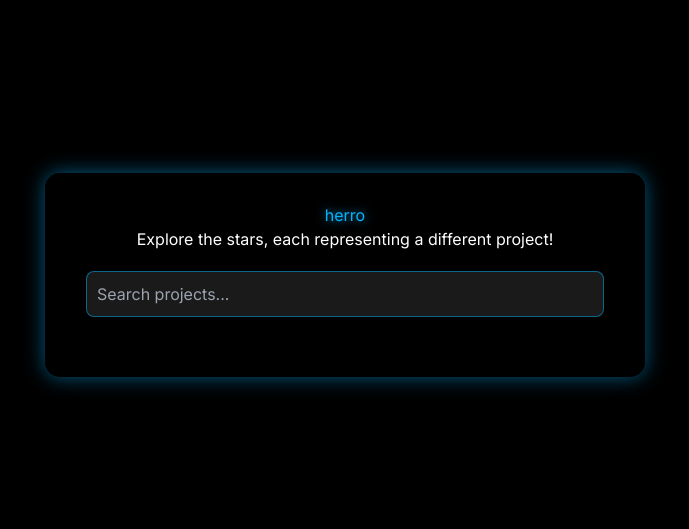
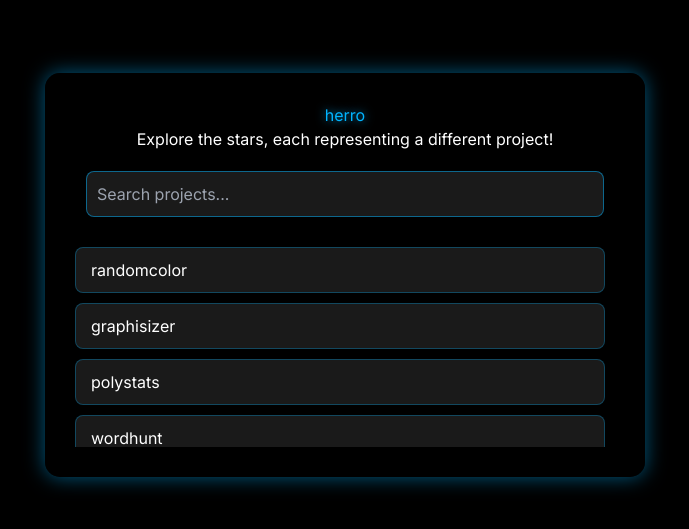
Before and after one commit to Mythses/mythses.github.io, a plain HTML site: page index.html in a window 1280 px wide. Shown: the part 125-654 px from the top of the page, without its empty margins (295-984 px from the left). Drawn offline with nearby package versions, Linux system fonts and the light colour scheme.

Commit message:
Update index.html

```diff
--- a/index.html
+++ b/index.html
@@ -154,9 +154,9 @@
     <script>
         // List of your project pages (replace with your actual page names)
         const pageList = [
-            "randomcolor"
-            "graphisizer"
-            "polystats"
+            "randomcolor",
+            "graphisizer",
+            "polystats",
             "wordhunt"
         ];
 
```
